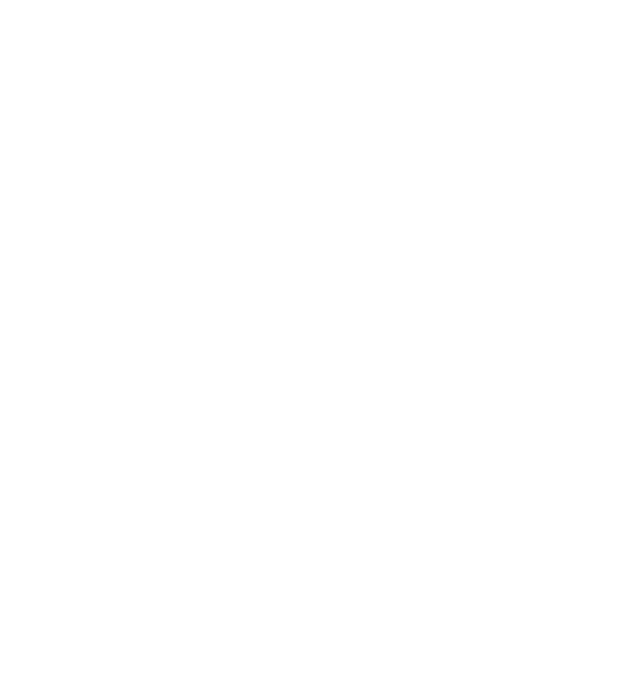
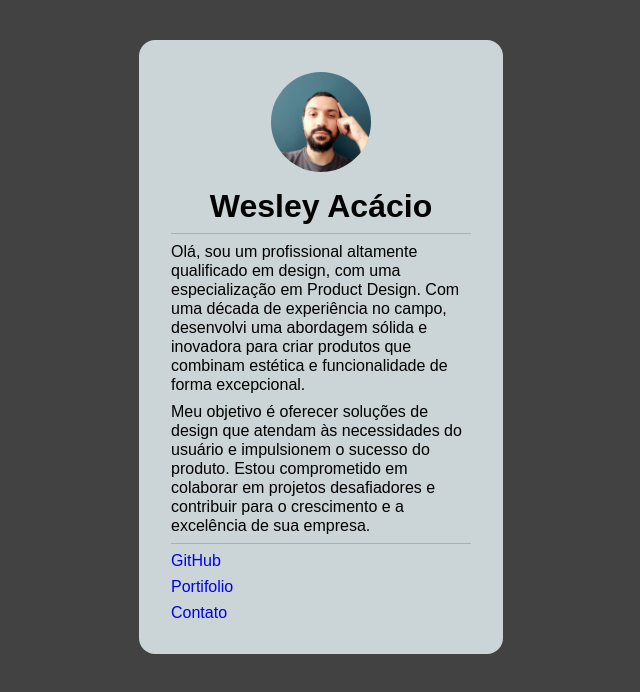
Before and after one commit to wesacacio/flexbox-cardperfil, a plain HTML site: page index.html in a window 1280 px wide. Shown: the whole page, without its empty margins (319-959 px from the left). Drawn offline with Linux system fonts and the light colour scheme.

Commit message:
arquivo completo

```diff
--- a/index.html
+++ b/index.html
@@ -10,6 +10,26 @@
 <body>
     <main class="card">
 
+        <div class="nome-foto">
+            <img class="foto" src="./img/wes.jpeg" alt="foto Wesley">
+
+            <h1>Wesley Acácio</h1>
+        </div>
+
+        <div class="linha"></div>
+
+        <p>Olá, sou um profissional altamente qualificado em design, com uma especialização em Product Design. Com uma década de experiência no campo, desenvolvi uma abordagem sólida e inovadora para criar produtos que combinam estética e funcionalidade de forma excepcional. </p>
+
+        <p>Meu objetivo é oferecer soluções de design que atendam às necessidades do usuário e impulsionem o sucesso do produto. Estou comprometido em colaborar em projetos desafiadores e contribuir para o crescimento e a excelência de sua empresa.</p>
+
+        <div class="linha"></div>
+
+        <div class="links">
+        <a href="/">GitHub</a>
+        <a href="/">Portifolio</a>
+        <a href="/">Contato</a>
+        </div>
+
     </main>
 
 </body>
--- a/style.css
+++ b/style.css
@@ -0,0 +1,63 @@
+
+html body {
+    font-family: sans-serif;
+    background-color: rgb(66, 66, 66)
+}
+
+h1 {
+    margin: 0px;
+    margin-top: 16px;
+}
+
+p {
+    margin: 0px;
+    margin-top: 8px;
+
+}
+
+.nome-foto {
+    display: flex;
+    flex-direction: column;
+    align-items: center;
+}
+
+.linha {
+    display: block;
+    width: 100%;
+    height: 1px;
+    background-color: rgb(175, 175, 175);
+    margin-top: 8px;
+}
+
+
+.card {
+    background: rgb(203, 212, 214);
+    border-radius: 16px;
+    padding: 32px;
+    width: 300px;
+    margin: auto;
+    margin-top: 40px;
+
+    display: flex;
+    align-items: cente;
+    flex-direction: column;
+    justify-content: center;
+}
+
+.card p{
+    line-height: 19px;
+}
+
+a {
+    display: block;
+    margin-top: 8px;
+    text-decoration: none;
+}
+
+
+.foto {
+    width: 100px;
+    aspect-ratio: 1/1;
+    object-fit: cover;
+    border-radius: 50%;
+}
```
Also changed, not shown: img/wes.jpeg (added).
